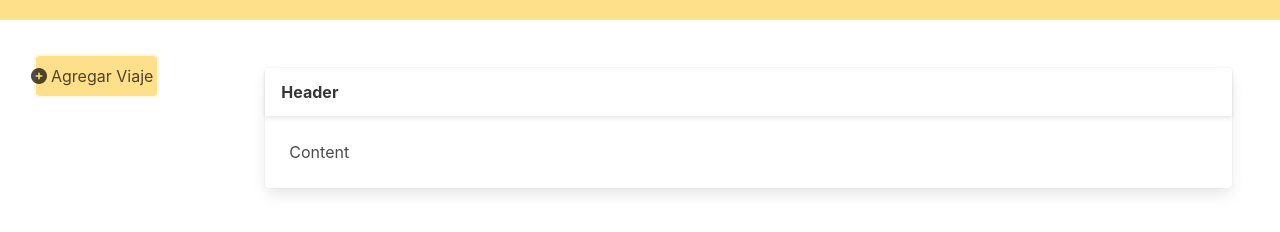
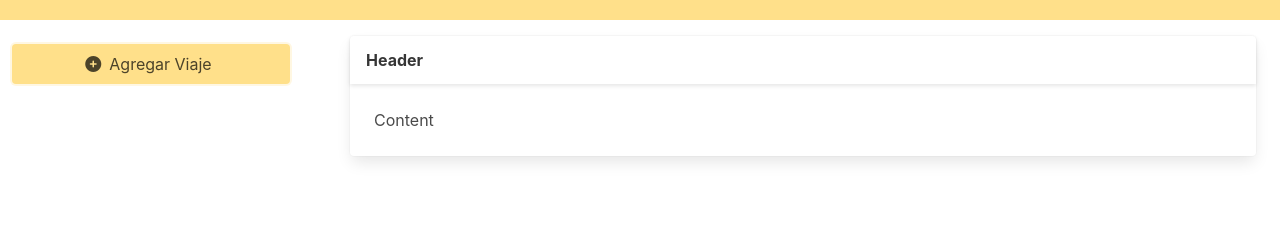
Before and after one commit to Caro2102/Hermes-Logistics, a plain HTML site: page index.html in a window 1280 px wide. Shown: the part 82-314 px from the top of the page. Drawn offline with nearby package versions, Linux system fonts and the light colour scheme.

Commit message:
se modifico el HTML

```diff
--- a/index.html
+++ b/index.html
@@ -7,7 +7,7 @@
         <title>Hermes logistics</title>
         <link rel="stylesheet" href="https://cdn.jsdelivr.net/npm/bulma@0.9.4/css/bulma.min.css">
         <script src="https://kit.fontawesome.com/9a0f342128.js" crossorigin="anonymous"></script>
-
+        <link rel="stylesheet" href="assets/css/styles.css">
       </head>
 </head>
 <body>
@@ -20,24 +20,22 @@
           </p>
         </div>
       </section>
-
       <section class="main-content columns is-fullheight">
-
-        <aside class="column is-2 is-narrow-mobile is-fullheight section is-hidden-mobile">
-          <ul class="menu-list" >
+        <aside class="column is-3 mt-3 ">
+          <div class="section px-3 py-3">
+              <ul class="menu-list">
                   <button class="button is-fullwidth button is-warning is-focused" id="ModalBtn">
                       <span class="icon is-medium ">
                         <i class="fa-solid fa-circle-plus"></i>
                       </span>
                       <h2>Agregar Viaje</h2>
                   </button>
-
                   <div id="btnLi"></div>
               </ul>
+          </div>
         </aside>
-
-        <div class="container column is-10">
-          <div class="section">
+        <div class="container column is-9">
+          <div class="section py-4 px-5">
 
             <div class="card">
               <div class="card-header"><p class="card-header-title">Header</p></div>
@@ -146,6 +144,6 @@
       </footer>
     </div>
   </div>
-  <script src="script.js"></script>
+  <script src="assets/js/script.js"></script>
 </body>
 </html>
```
Lines whose indentation alone changed are shown as unchanged.
